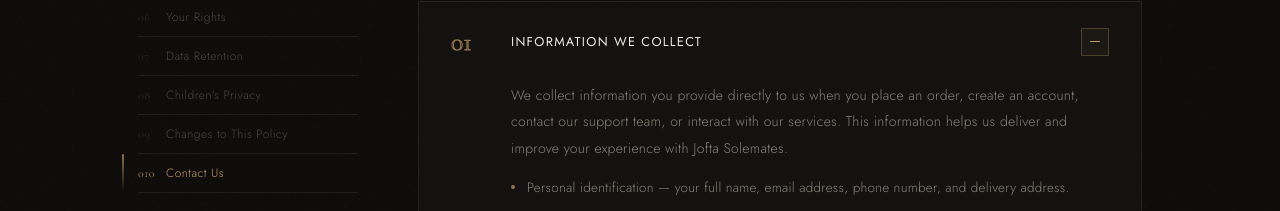
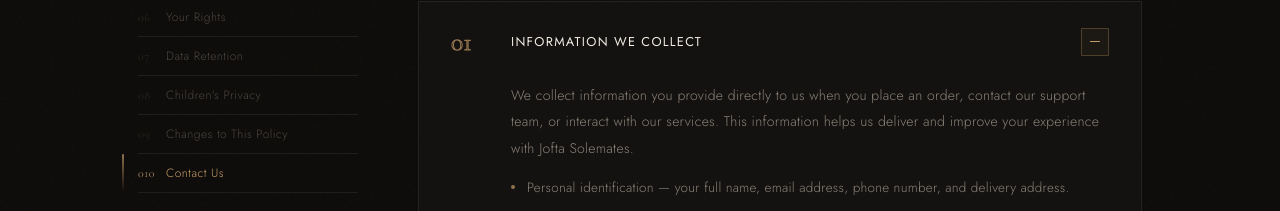
Before and after one commit to dotman8362/shoe-ecommerce-frontend, a React (Vite) app: page /privacy in a window 1280 px wide. Shown: the part 426-637 px from the top of the page. Built offline with nearby package versions, Linux system fonts and the light colour scheme.

Commit message:
Update PrivacyPolicy.jsx

```diff
--- a/src/pages/PrivacyPolicy.jsx
+++ b/src/pages/PrivacyPolicy.jsx
@@ -558,7 +558,7 @@ const SECTIONS = [
       <>
         <p className="pp-sec-text">
           We collect information you provide directly to us when you place an order,
-          create an account, contact our support team, or interact with our services.
+         contact our support team, or interact with our services.
           This information helps us deliver and improve your experience with Jofta Solemates.
         </p>
         <ul className="pp-list">
@@ -753,7 +753,7 @@ const SECTIONS = [
             <strong style={{ color: "var(--text)", fontWeight: 400 }}>Jofta Solemates</strong><br />
             Olukotun Compound, Oke Alapata Area, Ogbomosho, Oyo State<br />
             Email: <a href="mailto:ajagbejanet2018@gmail.com" className="pp-link">ajagbejanet2018@gmail.com</a><br />
-            Phone: <a href="tel:+2349137496458" className="pp-link">+234 913 749 6458</a>
+            Phone: <a href="tel:+2349137496458" className="pp-link">+234 903 308 0879</a>
           </p>
         </div>
         <p className="pp-sec-text">
```
